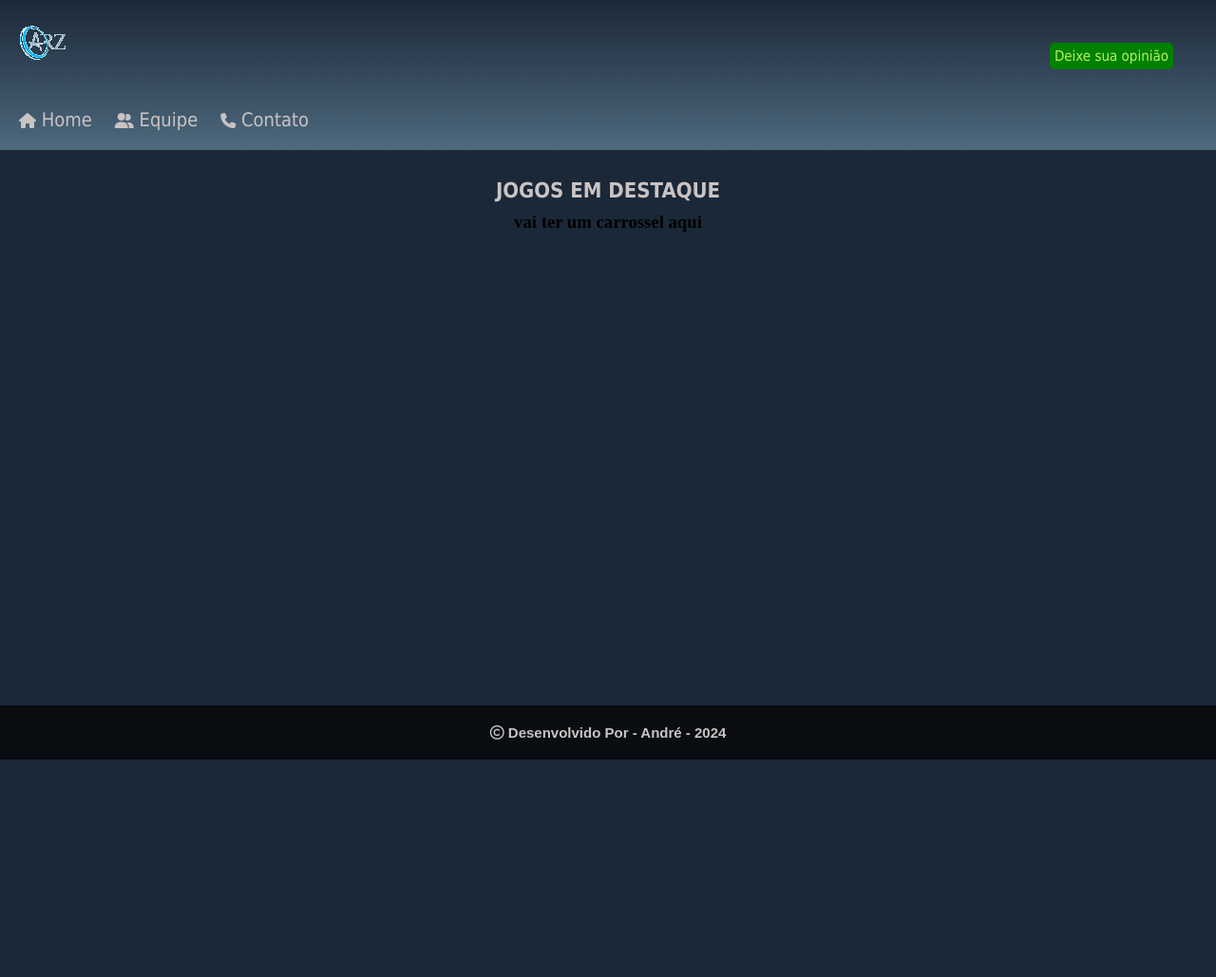
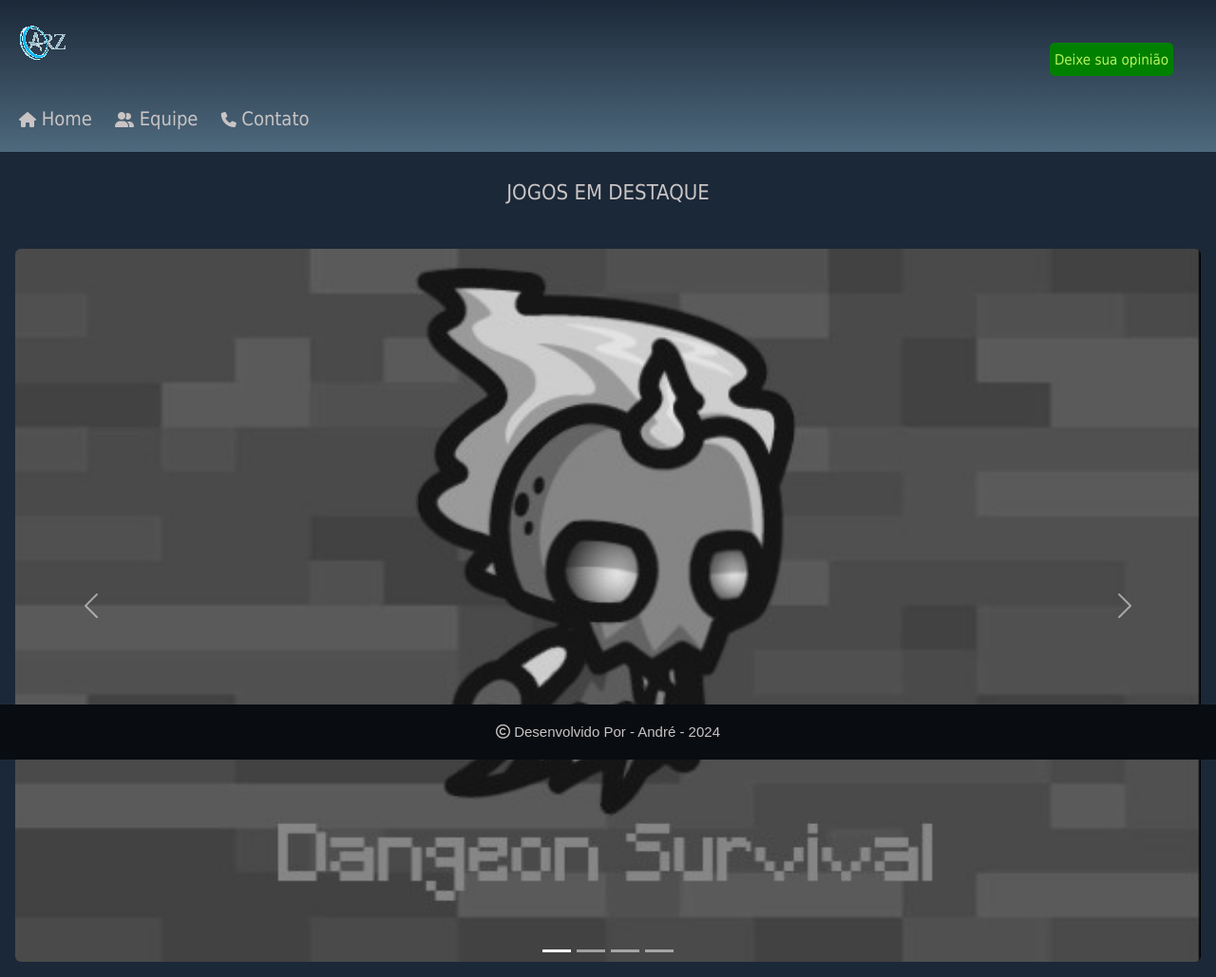
Before and after one commit to Azvedo-06/TechAcademy02, a PHP site: page / in a window 1280 px wide. Shown: the whole page at 95% size. Before the commit the page ends 800 px from the top, so only its background shows below. Run offline with PHP 8.4, Linux system fonts and the light colour scheme; style sheets or scripts are compiled from the project's sources; some libraries are stand-ins or nearby versions.

Commit message:
adicionando o carrossel de img

```diff
--- a/css/style.scss
+++ b/css/style.scss
@@ -4,6 +4,7 @@ $secundaria: #4e697d;
 $clear: #c9c4c4;
 $font: Tahoma, Arial, Verdana;
 $size: 15px;
+$carousel-indicator-width: 50px;
 
 * {
     margin: 0;
@@ -200,8 +201,6 @@ h2 {
         width: 100%;
     }
 
-
-
     .container {
         width: 1000px;
         margin: 30px auto;
--- a/index.php
+++ b/index.php
@@ -4,6 +4,7 @@
 <head>
     <meta charset="UTF-8">
     <meta name="viewport" content="width=device-width, initial-scale=1.0">
+    <link href="https://cdn.jsdelivr.net/npm/bootstrap@5.3.3/dist/css/bootstrap.min.css" rel="stylesheet" integrity="sha384-QWTKZyjpPEjISv5WaRU9OFeRpok6YctnYmDr5pNlyT2bRjXh0JMhjY6hW+ALEwIH" crossorigin="anonymous">
     <link rel="preconnect" href="https://fonts.googleapis.com">
     <link rel="preconnect" href="https://fonts.gstatic.com" crossorigin>
     <link href="https://fonts.googleapis.com/css2?family=Montserrat:ital,wght@0,100..900;1,100..900&display=swap" rel="stylesheet">
@@ -86,6 +87,7 @@
     </footer>
 </body>
 
+    <script src="https://cdn.jsdelivr.net/npm/bootstrap@5.3.3/dist/js/bootstrap.bundle.min.js" integrity="sha384-YvpcrYf0tY3lHB60NNkmXc5s9fDVZLESaAA55NDzOxhy9GkcIdslK1eN7N6jIeHz" crossorigin="anonymous"></script>
     <script src="https://kit.fontawesome.com/bb77383723.js" crossorigin="anonymous"></script>
     <script src="js/script.js"></script>
 
--- a/paginas/home.php
+++ b/paginas/home.php
@@ -1,5 +1,34 @@
     <div class="container">
         <h2> JOGOS EM DESTAQUE </h2>
-        <div class="center">
-        <h3>vai ter um carrossel aqui</h3>
     </div>
+
+    <div id="carouselExampleIndicators" class="carousel slide p-3">
+        <div class="carousel-indicators">
+            <button type="button" data-bs-target="#carouselExampleIndicators" data-bs-slide-to="0" class="active" aria-current="true" aria-label="Slide 1"></button>
+            <button type="button" data-bs-target="#carouselExampleIndicators" data-bs-slide-to="1" aria-label="Slide 2"></button>
+            <button type="button" data-bs-target="#carouselExampleIndicators" data-bs-slide-to="2" aria-label="Slide 3"></button>
+            <button type="button" data-bs-target="#carouselExampleIndicators" data-bs-slide-to="3" aria-label="Slide 4"></button>
+        </div>
+        <div class="carousel-inner">
+            <div class="carousel-item active">
+                <img src="imagens/fundo.jpg" class="d-block w-100 rounded" alt="dangeon-survival">
+            </div>
+            <div class="carousel-item">
+                <img src="..." class="d-block w-100 " alt="...">
+            </div>
+            <div class="carousel-item">
+                <img src="..." class="d-block w-100" alt="...">
+            </div>
+            <div class="carousel-item">
+                <img src="..." class="d-block w-100" alt="...">
+            </div>
+        </div>
+        <button class="carousel-control-prev" type="button" data-bs-target="#carouselExampleIndicators" data-bs-slide="prev">
+            <span class="carousel-control-prev-icon" aria-hidden="true"></span>
+            <span class="visually-hidden">Previous</span>
+        </button>
+        <button class="carousel-control-next" type="button" data-bs-target="#carouselExampleIndicators" data-bs-slide="next">
+            <span class="carousel-control-next-icon" aria-hidden="true"></span>
+            <span class="visually-hidden">Next</span>
+        </button>
+    </div>
```
Also changed, not shown: imagens/fundo.jpg (added), 1 other file.
